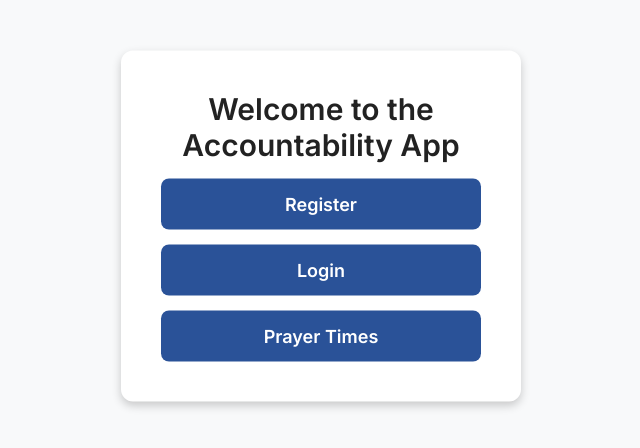
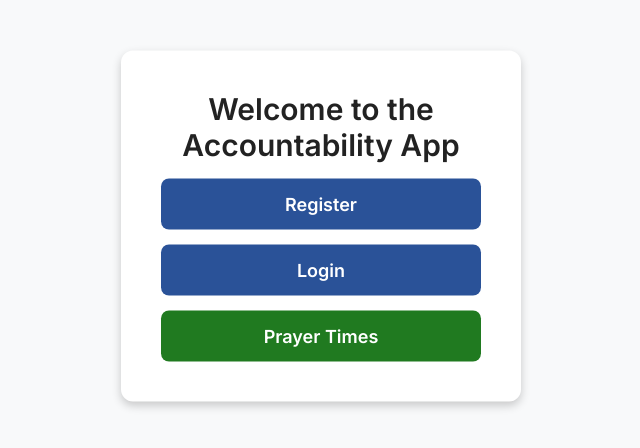
Before and after one commit to aamir-naved/goals-frontend, a React (Vite) app: page / in a window 1280 px wide. Shown: the part 174-622 px from the top of the page, without its empty margins (319-959 px from the left). Built offline with nearby package versions, Linux system fonts and the light colour scheme.

Commit message:
button class

```diff
--- a/src/routes/Home.jsx
+++ b/src/routes/Home.jsx
@@ -10,7 +10,7 @@ function Home() {
             <div className="button-container">
                 <button onClick={() => navigate("/register")}>Register</button>
                 <button onClick={() => navigate("/login")}>Login</button>
-                <button onClick={() => navigate("/prayer-times")}>Prayer Times</button>
+                <button className="prayer" onClick={() => navigate("/prayer-times")}>Prayer Times</button>
             </div>
         </div>
     );
```
